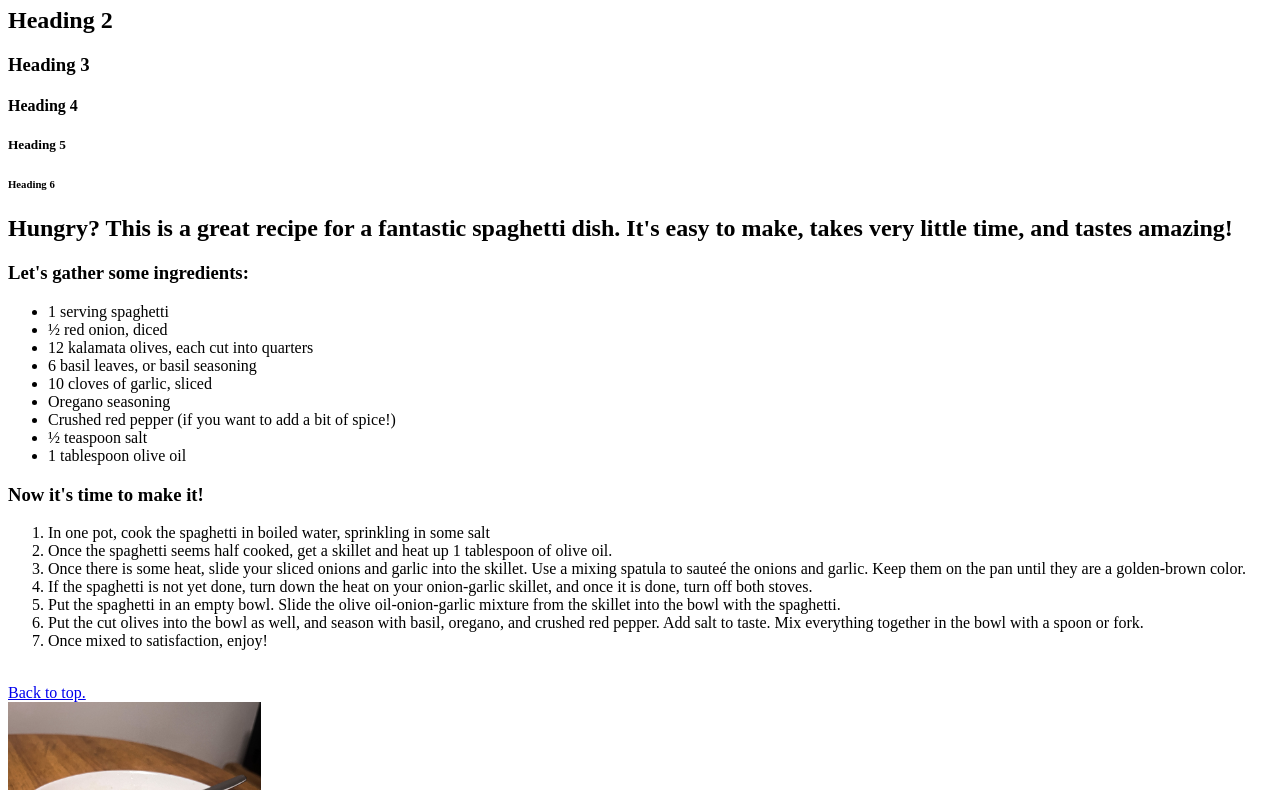
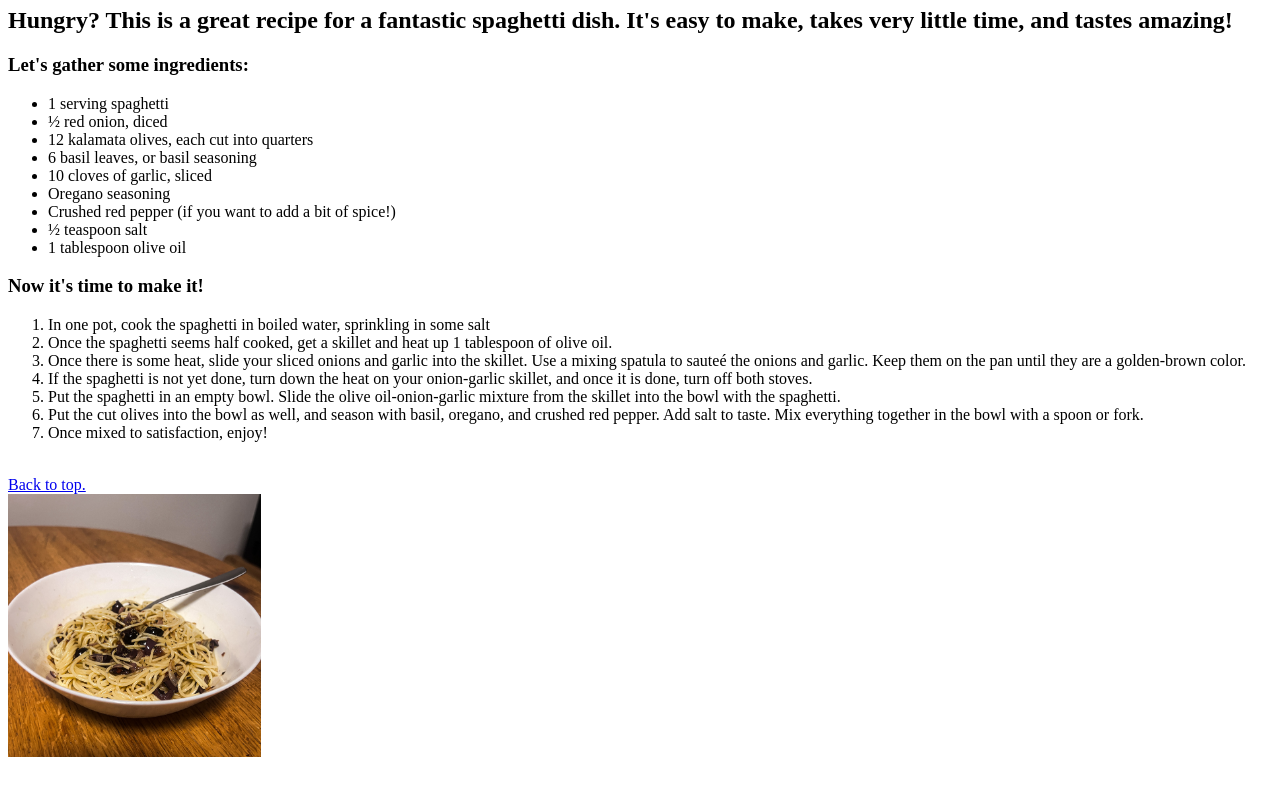
Before and after one commit to agopaluni/WebClassDevFilesASG, a plain HTML site: page Week01/Recipe/recipe.html in a window 1280 px wide. Shown: the part 73-863 px from the top of the page. After the commit the page ends 842 px from the top, so only its background shows below. Drawn offline with Linux system fonts and the light colour scheme.

Commit message:
edited headings

```diff
--- a/Week01/Recipe/recipe.html
+++ b/Week01/Recipe/recipe.html
@@ -11,13 +11,8 @@
     </body>
 
     <h1>
-        A Recipe For Some Awesome Unsauced Spaghetti
+        A Recipe For Some Awesome Spaghetti!
     </h1>
-    <h2>Heading 2</h2>
-    <h3>Heading 3</h3>
-    <h4>Heading 4</h4>
-    <h5>Heading 5</h5>
-    <h6>Heading 6</h6>
 
     <h2>Hungry? This is a great recipe for a fantastic spaghetti dish. It's easy to make, takes very little time, and tastes amazing!</h2>
 
```
